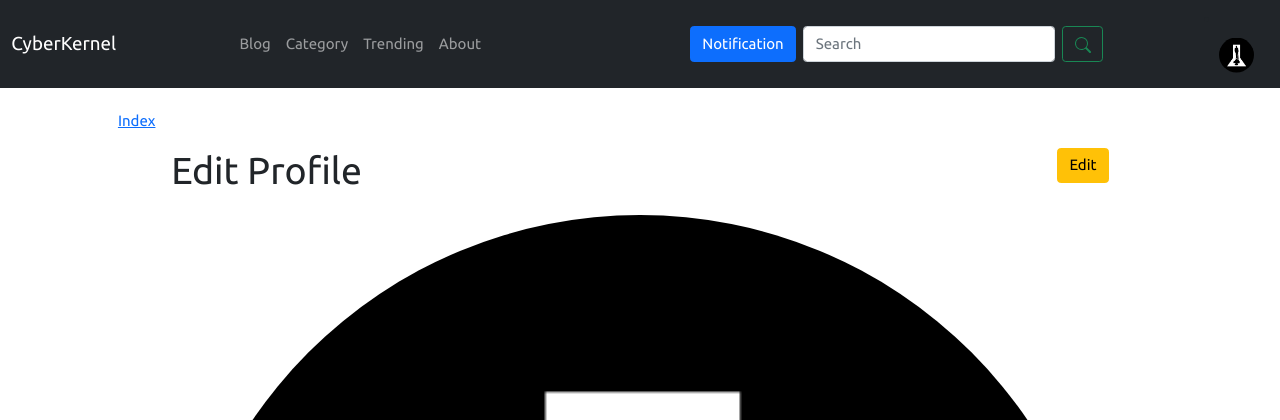
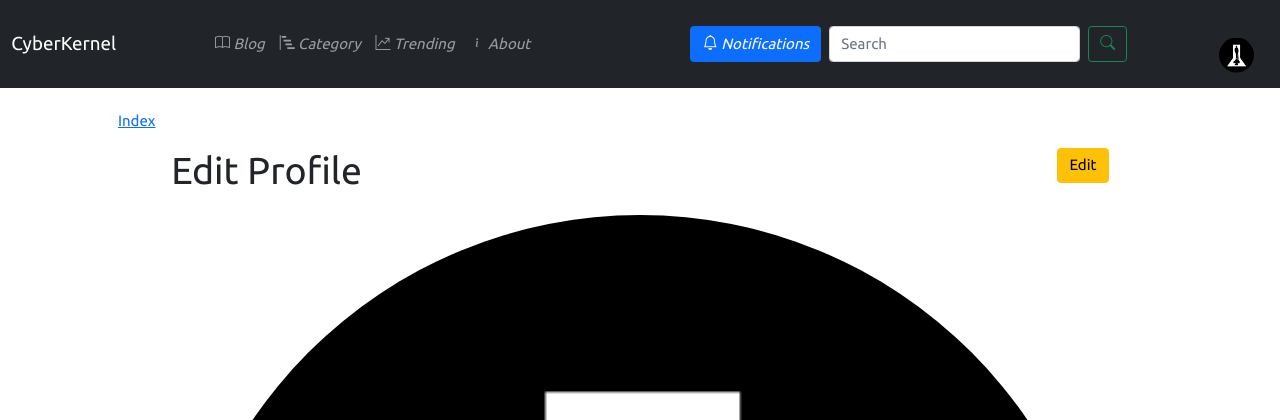
Before and after one commit to Dev-Bittu/CyberKernel, a Django app: page /account/profile/ in a window 1280 px wide. Shown: the top 420 px of the page. Run offline with Django 4.2, Linux system fonts and the light colour scheme; the visitor is signed in with stand-in values (Sample User, id 1); some libraries are stand-ins or nearby versions.

Commit message:
Added icons of itens of navbar

```diff
--- a/templates/nav.html
+++ b/templates/nav.html
@@ -1,44 +1,40 @@
 <nav class="navbar navbar-expand-lg navbar-dark bg-dark sticky-top nav-pills">
     <div class="container-fluid ">
       <a class="navbar-brand " href="/">CyberKernel</a>
-      <button class="navbar-toggler" type="button" data-bs-toggle="collapse" data-bs-target="#navbarSupportedContent"
+        <button class="navbar-toggler" type="button" data-bs-toggle="collapse" data-bs-target="#navbarSupportedContent"
         aria-controls="navbarSupportedContent" aria-expanded="true" aria-label="Toggle navigation">
         <span class="navbar-toggler-icon"></span>
       </button>
       <div class="collapse navbar-collapse" id="navbarSupportedContent">
         <ul class="navbar-nav me-auto mb-2 mb-lg-0">
           <li class="nav-item">
-            <a class="nav-link" href="{% url 'blog_index' %}" id="blog">Blog</a>
+            <a class="nav-link" href="{% url 'blog_index' %}" id="blog"><i class="bi-book"> Blog</i></a>
           </li>
           <li class="nav-item">
-            <a class="nav-link" href="{% url 'category' %}" id="category">Category</a>
+            <a class="nav-link" href="{% url 'category' %}" id="category"><i class="bi-bar-chart-steps"> Category</i></a>
           </li>
           <li class="nav-item">
-            <a class="nav-link" href="{% url 'trending' %}" id="trending">Trending</a>
+            <a class="nav-link" href="{% url 'trending' %}" id="trending"><i class="bi-graph-up"> Trending</i></a>
           </li>
           {% if request.user.is_auther %}
           <li class="nav-item">
-            <a class="nav-link" href="{% url 'post' %}" id="post">Post</a>
+            <a class="nav-link" href="{% url 'post' %}" id="post"><i class="bi-upload"> Post</i></a>
           </li>
           {% endif %}
           <li class="nav-item">
-            <a class="nav-link" href="{% url 'about' %}" id="about">About</a>
+            <a class="nav-link" href="{% url 'about' %}" id="about"><i class="bi-info"> About</i></a>
           </li>
         </ul>
 
         <ul class="navbar-nav ms-auto mb-2 mb-lg-0">
           <li class="nav-item pe-2">
-         <button class="btn btn-primary">Notification</button>
+         <i class="bi-bell btn btn-primary" height="20" width="20"> Notifications</i>
           </li>
           <li class="nav-item">
             <form class="d-flex" action="{% url 'search' %}" method="get">
               <input class="form-control me-2" type="search" placeholder="Search" aria-label="Search" name="query">
               <button class="btn btn-outline-success" type="submit">
-                <svg xmlns="http://www.w3.org/2000/svg" width="16" height="16" fill="currentColor" class="bi bi-search"
-                  viewBox="0 0 16 16">
-                  <path
-                    d="M11.742 10.344a6.5 6.5 0 1 0-1.397 1.398h-.001c.03.04.062.078.098.115l3.85 3.85a1 1 0 0 0 1.415-1.414l-3.85-3.85a1.007 1.007 0 0 0-.115-.1zM12 6.5a5.5 5.5 0 1 1-11 0 5.5 5.5 0 0 1 11 0z" />
-                </svg>
+                <i class="bi-search"></i>
               </button>
             </form>
           </li>
@@ -47,21 +43,31 @@
         <li class="nav-item dropdown">
           <img class="nav-link dropdown-toggle rounded-circle" src="{{ request.user.avatar.url }}" id="navbarDropdown" role="button" data-bs-toggle="dropdown" aria-expanded="false" height="50px" height="50px" alt="User's avatar">
           <ul class="dropdown-menu" aria-labelledby="navbarDropdown">
-            <li><a class="dropdown-item" href="{% url 'profile' %}">Profile</a></li>
-            <li><a class="dropdown-item" href="{% url 'setting' %}">Setting</a></li>
+            <li>
+            <a class="dropdown-item" href="{% url 'profile' %}"><i class="bi-person-lines-fill"> Profile</i></a>
+            </li>
+            <li>
+            <p><a class="dropdown-item" href="{% url 'setting' %}"><i class="bi-gear"> Setting</i></a><p>
+            </li>
             <li><hr class="dropdown-divider"></li>
-            <li><a class="dropdown-item" href="{% url 'logout' %}">Logout</a></li>
+            <li>
+
+            <a class="dropdown-item" href="{% url 'logout' %}"><i class="bi-box-arrow-right"> Logout</i></a>
+
+            </li>
           </ul>
         </li>
         {% else %}
         <ul class="navbar-nav ms-auto mb-2 mb-lg-0">
           <div class="container">
             <div class="row justify-content-evenly p-2">
-              <div class="col-4">
-                <a href="{% url 'login' %}" class="btn btn-primary">Login</a>
+              <div class="col-5">
+                <a href="{% url 'login' %}" class="btn btn-primary"><i class="bi-box-arrow-in-right"> Login</i></a>
               </div>
-              <div class="col-4">
-                <a href="{% url 'register' %}" class="btn btn-outline-primary text-center">Register</a>
+              <div class="col-5">
+
+                <a href="{% url 'register' %}" class="btn btn-outline-primary text-center"><i class="bi-person-plus"> Register </i></a>
+
               </div>
             </div>
           </div>
```
